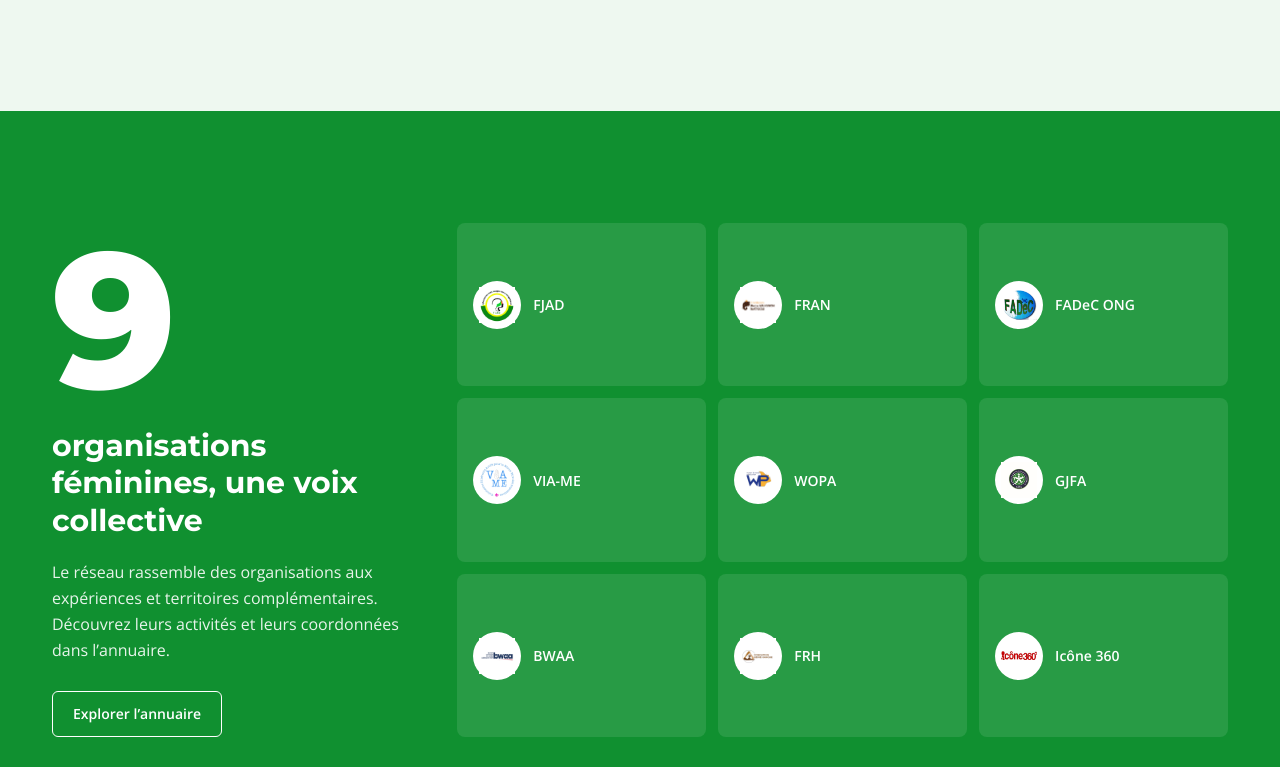
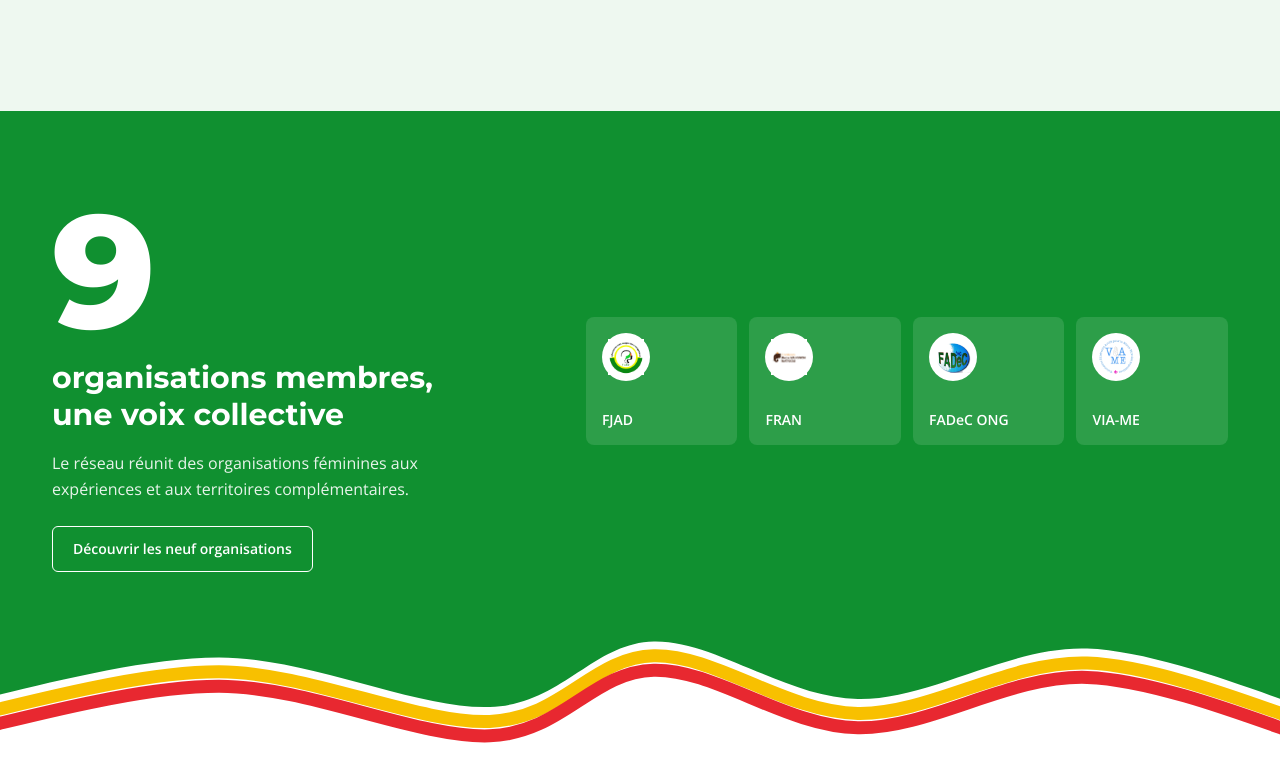
Before and after one commit to TripleCrownDiamond/rve, a React (Vite) app in the folder site_web/: page / in a window 1280 px wide. Shown: the part 2030-2797 px from the top of the page. Built offline with nearby package versions, Linux system fonts and the light colour scheme.

Commit message:
Alléger l'accueil et élargir la vague et les menus

```diff
--- a/site_web/src/App.tsx
+++ b/site_web/src/App.tsx
@@ -29,15 +29,11 @@ import { PageHeader, PageBody } from './components/PageHeader.tsx';
 import { Lien } from './router';
 
 import { ActionArticle } from './components/ActionsSection.tsx';
-import { ResourceItem } from './components/ResourcesSection.tsx';
-import { MemberOrg } from './components/MemberLogos.tsx';
 import { DomainItem } from './components/DomainsSection.tsx';
 import {
   ContactModal,
   JoinModal,
   ArticleModal,
-  ResourceModal,
-  MemberDetailModal,
   DomainDetailModal,
 } from './components/Modals.tsx';
 
@@ -57,8 +53,6 @@ export default function App() {
   const [sujetContact, setSujetContact] = useState('Renseignement général');
   const [adhesionOuverte, setAdhesionOuverte] = useState(false);
   const [article, setArticle] = useState<ActionArticle | null>(null);
-  const [ressource, setRessource] = useState<ResourceItem | null>(null);
-  const [membre, setMembre] = useState<MemberOrg | null>(null);
   const [domaine, setDomaine] = useState<DomainItem | null>(null);
 
   const ouvrirContact = (sujet?: string) => {
@@ -82,8 +76,6 @@ export default function App() {
             onOpenContact={ouvrirContact}
             onOpenJoin={ouvrirAdhesion}
             onSelectArticle={setArticle}
-            onSelectResource={setRessource}
-            onSelectMember={setMembre}
             onSelectDomain={setDomaine}
           />
         );
@@ -140,12 +132,6 @@ export default function App() {
         onClose={() => setAdhesionOuverte(false)}
       />
       <ArticleModal article={article} onClose={() => setArticle(null)} />
-      <ResourceModal resource={ressource} onClose={() => setRessource(null)} />
-      <MemberDetailModal
-        member={membre}
-        onClose={() => setMembre(null)}
-        onContact={ouvrirContact}
-      />
       <DomainDetailModal
         domain={domaine}
         onClose={() => setDomaine(null)}
--- a/site_web/src/components/ActionsSection.tsx
+++ b/site_web/src/components/ActionsSection.tsx
@@ -8,7 +8,6 @@ import {
   CartePied,
   CarteVisuel,
   Etiquette,
-  Grille,
   Meta,
 } from './ui';
 import { ArrowRight } from 'lucide-react';
@@ -65,11 +64,6 @@ interface ActionsSectionProps {
 export const ActionsSection: React.FC<ActionsSectionProps> = ({
   onSelectArticle,
 }) => {
-  const [une, ...suite] = [
-    ARTICLES.find((a) => a.isMain) || ARTICLES[0],
-    ...ARTICLES.filter((a) => !(a.isMain || a === ARTICLES[0])),
-  ];
-
   return (
     <section id="actions" className="overflow-hidden bg-surface-sunken py-20 lg:py-28">
       <div className="relative mx-auto w-full max-w-[1240px] px-6 sm:px-8">
@@ -78,62 +72,31 @@ export const ActionsSection: React.FC<ActionsSectionProps> = ({
         </Flottante>
         <Reveal as="header" className="mb-14 max-w-2xl">
           <h2 className="font-display text-3xl font-extrabold leading-tight tracking-tight text-ink sm:text-4xl">
-            L’impact en mouvement sur le terrain et auprès des institutions
+            Actualités du réseau
           </h2>
           <p className="mt-4 max-w-[58ch] text-base leading-relaxed text-ink-soft">
-            Initiatives, ateliers stratégiques et missions de plaidoyer portés
-            par les organisations membres.
+            Retrouvez les actions documentées du RVE-Bénin et de ses organisations membres.
           </p>
         </Reveal>
 
-        {/* Deux rangées autonomes, au lieu de deux colonnes de hauteurs
-            différentes. C'est ce qui produisait le vide : la colonne des
-            articles secondaires dépassait l'article à la une, qui s'arrêtait
-            en laissant un trou sous lui. Une rangée ne peut pas creuser de
-            vide sous sa voisine. */}
-        <Carte
-          onClick={() => onSelectArticle(une)}
-          className="overflow-hidden lg:grid lg:grid-cols-2"
-        >
-          {/* Ratio fixe : la photographie n'est plus étirée pour rattraper
-              la hauteur d'une colonne voisine. */}
-          <CarteVisuel
-            src={une.imageUrl}
-            ratio="aspect-[16/11] lg:aspect-auto lg:h-full"
-          />
-          <CarteCorps className="justify-center lg:p-10">
-            <Etiquette>{une.category}</Etiquette>
-            <span className="mt-3 font-display text-[clamp(1.25rem,2.2vw,1.75rem)] font-extrabold leading-tight text-ink">
-              {une.title}
-            </span>
-            <span className="mt-4 line-clamp-3 leading-relaxed text-ink-soft">
-              {une.excerpt}
-            </span>
-            <Meta
-              items={[une.date, une.location, une.readTime]}
-              className="mt-6"
-            />
-            <CartePied>Lire l’article</CartePied>
-          </CarteCorps>
-        </Carte>
-
-        <Grille className="mt-8">
-          {suite.slice(0, 3).map((article) => (
+        <div className="grid gap-6 lg:grid-cols-2">
+          {ARTICLES.slice(0, 2).map((article) => (
             <Carte key={article.id} onClick={() => onSelectArticle(article)}>
-              <CarteVisuel src={article.imageUrl} />
+              <CarteVisuel src={article.imageUrl} ratio="aspect-[16/9]" />
               <CarteCorps>
                 <Etiquette>{article.category}</Etiquette>
-                <span className="mt-2 font-display text-base font-bold leading-snug text-ink">
+                <span className="mt-3 font-display text-xl font-bold leading-snug text-ink">
                   {article.title}
                 </span>
                 <span className="mt-3 line-clamp-2 text-sm leading-relaxed text-ink-soft">
                   {article.excerpt}
                 </span>
                 <Meta items={[article.date, article.readTime]} className="mt-auto pt-5" />
+                <CartePied>Lire l’article</CartePied>
               </CarteCorps>
             </Carte>
           ))}
-        </Grille>
+        </div>
 
         <div className="mt-12 flex justify-center">
           <Bouton vers="/actions" ton="secondaire" icone="fleche">
--- a/site_web/src/components/CollegesSection.tsx
+++ b/site_web/src/components/CollegesSection.tsx
@@ -3,25 +3,25 @@ import { Vague } from './Vague';
 import { MEMBER_ORGANIZATIONS } from './MemberLogos';
 import { Lien } from '../router';
 
-/** Les neuf membres, sans attribution thématique non documentée. */
+/** L’accueil donne un aperçu ; les neuf fiches restent dans l’annuaire. */
 export const CollegesSection: React.FC = () => {
   const membres = MEMBER_ORGANIZATIONS.filter((m) => m.category !== 'Partenaire Stratégique');
   return (
-    <section id="colleges" aria-labelledby="membres-titre" className="bg-rve-green">
-      <div className="mx-auto max-w-[1240px] px-6 pt-20 pb-14 sm:px-8 lg:pt-28">
-        <div className="grid gap-10 lg:grid-cols-12">
-          <div className="lg:col-span-4">
-            <p className="font-display text-[clamp(5.5rem,16vw,12rem)] font-extrabold leading-none text-white">9</p>
-            <h2 id="membres-titre" className="mt-3 max-w-[18ch] font-display text-3xl font-bold leading-tight text-white">organisations féminines, une voix collective</h2>
-            <p className="mt-5 max-w-[48ch] leading-relaxed text-white/90">Le réseau rassemble des organisations aux expériences et territoires complémentaires. Découvrez leurs activités et leurs coordonnées dans l’annuaire.</p>
-            <Lien vers="/membres" className="mt-7 inline-flex rounded-bouton border border-white px-5 py-3 text-sm font-semibold text-white hover:bg-white hover:text-rve-green-ink">Explorer l’annuaire</Lien>
+    <section id="colleges" aria-labelledby="membres-titre" className="overflow-hidden bg-surface">
+      <div className="bg-rve-green">
+        <div className="mx-auto grid max-w-[1240px] gap-10 px-6 pt-16 pb-10 sm:px-8 lg:grid-cols-[minmax(0,1fr)_minmax(0,1.3fr)] lg:items-center lg:pt-20 lg:pb-12">
+          <div>
+            <p className="font-display text-[clamp(5.5rem,14vw,10rem)] font-extrabold leading-none text-white">9</p>
+            <h2 id="membres-titre" className="mt-2 max-w-[20ch] font-display text-3xl font-bold leading-tight text-white">organisations membres, une voix collective</h2>
+            <p className="mt-4 max-w-[48ch] leading-relaxed text-white/90">Le réseau réunit des organisations féminines aux expériences et aux territoires complémentaires.</p>
+            <Lien vers="/membres" className="mt-6 inline-flex rounded-bouton border border-white px-5 py-3 text-sm font-semibold text-white transition-colors hover:bg-white hover:text-rve-green-ink">Découvrir les neuf organisations</Lien>
           </div>
-          <ul className="grid gap-3 sm:grid-cols-2 lg:col-span-8 lg:grid-cols-3">
-            {membres.map((m) => <li key={m.id}><Lien vers={`/membres/${m.id}`} className="flex h-full min-h-24 items-center gap-3 rounded-carte bg-white/10 p-4 text-white hover:bg-white/20 focus-visible:outline-2 focus-visible:outline-white"><span className="flex h-12 w-12 shrink-0 items-center justify-center rounded-full bg-white p-1.5 [&_img]:max-h-10">{m.logo}</span><span className="text-sm font-semibold leading-snug">{m.shortName}</span></Lien></li>)}
+          <ul className="grid grid-cols-2 gap-3 sm:grid-cols-4" aria-label="Aperçu des organisations membres">
+            {membres.slice(0, 4).map((m) => <li key={m.id}><Lien vers={`/membres/${m.id}`} className="flex min-h-32 flex-col items-start justify-between rounded-carte bg-white/12 p-4 text-white transition-colors hover:bg-white/20 focus-visible:outline-2 focus-visible:outline-white"><span className="flex h-12 w-12 items-center justify-center rounded-full bg-white p-1.5 [&_img]:max-h-10">{m.logo}</span><span className="mt-4 text-sm font-semibold leading-snug">{m.shortName}</span></Lien></li>)}
           </ul>
         </div>
       </div>
-      <Vague dessine termine="var(--color-rve-green)" className="pointer-events-none -mt-px -mb-px block h-24 w-full sm:h-28 lg:h-32" />
+      <Vague termine="var(--color-rve-green)" className="pointer-events-none -ml-12 -mt-px -mb-px block h-24 w-[calc(100%+6rem)] max-w-none sm:h-28 lg:h-32" />
     </section>
   );
 };
--- a/site_web/src/components/DomainsSection.tsx
+++ b/site_web/src/components/DomainsSection.tsx
@@ -1,6 +1,7 @@
-import React, { useState } from 'react';
-import { Anneau, Flottante, Tache } from './Decor';
+import React from 'react';
+import { Flottante, Tache } from './Decor';
 import { Reveal } from './Reveal';
+import { Lien } from '../router';
 import {
   Users2,
   HeartPulse,
@@ -8,7 +9,6 @@ import {
   GraduationCap,
   TrendingUp,
   FlaskConical,
-  ChevronRight,
   ArrowUpRight
 } from 'lucide-react';
 
@@ -128,21 +128,20 @@ export const DomainsSection: React.FC<DomainsSectionProps> = ({ onSelectDomain }
         <Tache couleur="var(--color-rve-yellow)" className="h-64 w-64 opacity-[0.09]" />
       </Flottante>
       <div className="max-w-[1240px] mx-auto px-6 sm:px-8">
-        {/* Charte §29 : « H1 en haut, six blocs icône-titre-texte en grille
-            3 × 2, vague légère en pied. Aucun autre élément. » Le sur-titre
-            en capitales et la note latérale sur les ODD tombent donc. */}
+        {/* L’accueil présente trois portes d’entrée. Les six domaines et
+            leurs descriptions complètes vivent sur la page dédiée. */}
         <Reveal as="header" className="mb-16 max-w-2xl">
           <h2 className="font-display text-3xl font-extrabold leading-tight tracking-tight text-ink sm:text-4xl">
-            6 piliers essentiels pour une transformation systémique
+            Les domaines d’action du réseau
           </h2>
           <p className="mt-4 text-base leading-relaxed text-ink-soft">
-            Une approche globale et transversale pour répondre avec précision aux défis structurels auxquels sont confrontées les femmes et les filles béninoises.
+            Le RVE-Bénin agit sur les droits, la santé, le climat, l’éducation, l’autonomie économique et la production de données.
           </p>
         </Reveal>
 
-        {/* 6 Cards Grid (3x2 on desktop) */}
+        {/* Trois domaines mis en avant ; l’ensemble reste accessible en un clic. */}
         <div className="grid grid-cols-1 md:grid-cols-2 lg:grid-cols-3 gap-6 sm:gap-8">
-          {DOMAINS.map((domain) => (
+          {DOMAINS.slice(0, 3).map((domain) => (
             <button
               key={domain.id}
               type="button"
@@ -178,6 +177,9 @@ export const DomainsSection: React.FC<DomainsSectionProps> = ({ onSelectDomain }
             </button>
           ))}
         </div>
+        <Lien vers="/domaines" className="mt-8 inline-flex items-center gap-2 font-semibold text-rve-green-ink underline-offset-4 hover:underline">
+          Voir les six domaines d’intervention <ArrowUpRight className="h-4 w-4" aria-hidden="true" />
+        </Lien>
       </div>
 
     </section>
--- a/site_web/src/components/Navbar.tsx
+++ b/site_web/src/components/Navbar.tsx
@@ -112,7 +112,7 @@ const FAMILLES: Famille[] = [
     encart: {
       titre: 'Rejoindre le réseau',
       texte: 'Les organisations féminines de la société civile béninoise peuvent déposer une candidature.',
-      vers: '/partenariats',
+      vers: '/adhesion',
       action: 'Comment adhérer',
       image: '/assets/img/participante-table.jpg',
     },
@@ -184,7 +184,7 @@ export const Navbar: React.FC<NavbarProps> = ({ onOpenContact, onOpenJoin }) =>
           <Logo variant={opaque ? 'color' : 'white'} size="sm" />
         </Lien>
 
-        <nav className="hidden items-center gap-1 lg:flex">
+        <nav aria-label="Navigation principale" className="hidden items-center gap-1 lg:flex">
           {FAMILLES.map((famille) => {
             const ouvert = deroulant === famille.label;
             const actif = familleActive(famille);
@@ -228,7 +228,7 @@ export const Navbar: React.FC<NavbarProps> = ({ onOpenContact, onOpenJoin }) =>
               >
                 <button
                   type="button"
-                  onClick={() => setDeroulant(ouvert ? null : famille.label)}
+                  onClick={() => setDeroulant(famille.label)}
                   aria-expanded={ouvert}
                   aria-haspopup="true"
                   className={`relative flex cursor-pointer items-center gap-1.5 rounded-bouton px-3 py-2 text-sm font-medium whitespace-nowrap transition-colors duration-150 ${
@@ -299,10 +299,17 @@ export const Navbar: React.FC<NavbarProps> = ({ onOpenContact, onOpenJoin }) =>
             l'en-tête. Centré sur son bouton, il débordait hors de l'écran
             pour la première et la dernière famille. */}
         {familleOuverte && familleOuverte.enfants.length > 0 && (
-<div className="absolute inset-x-0 top-full pt-3">
+          <div className="absolute inset-x-0 top-full pt-3">
                     <div className="overflow-hidden rounded-carte border border-line bg-surface shadow-xl">
                       <div className="grid gap-0 md:grid-cols-5">
-                        <ul className="p-3 md:col-span-3">
+                        <div className="p-5 md:col-span-3 lg:p-7">
+                          <div className="mb-4 flex items-center justify-between gap-4 border-b border-line pb-4">
+                            <p className="font-display text-lg font-bold text-ink">{familleOuverte.label}</p>
+                            <Lien vers={familleOuverte.vers} onClick={() => setDeroulant(null)} className="inline-flex shrink-0 items-center gap-1 text-sm font-semibold text-rve-green-ink hover:underline">
+                              Vue d’ensemble <ArrowRight className="h-4 w-4" aria-hidden="true" />
+                            </Lien>
+                          </div>
+                        <ul className="grid gap-2 sm:grid-cols-2">
                           {familleOuverte.enfants.map((enfant) => {
                             const Icone = enfant.icone;
                             const courant = racine === enfant.vers;
@@ -349,6 +356,7 @@ export const Navbar: React.FC<NavbarProps> = ({ onOpenContact, onOpenJoin }) =>
                             );
                           })}
                         </ul>
+                        </div>
 
                         {familleOuverte.encart && (
                           <Lien
@@ -385,7 +393,7 @@ export const Navbar: React.FC<NavbarProps> = ({ onOpenContact, onOpenJoin }) =>
                         )}
                       </div>
                     </div>
-                  </div>
+          </div>
         )}
 
         <button
--- a/site_web/src/components/PageHeader.tsx
+++ b/site_web/src/components/PageHeader.tsx
@@ -121,7 +121,7 @@ export const PageHeader: React.FC<PageHeaderProps> = ({
 
       <Vague
         termine="var(--color-surface)"
-        className="pointer-events-none absolute inset-x-0 -bottom-px block h-16 w-full rotate-180 sm:h-20"
+        className="pointer-events-none absolute -left-12 -bottom-px block h-16 w-[calc(100%+6rem)] max-w-none rotate-180 sm:h-20"
       />
     </header>
   );
--- a/site_web/src/pages/Accueil.tsx
+++ b/site_web/src/pages/Accueil.tsx
@@ -4,19 +4,12 @@ import { AboutSection } from '../components/AboutSection.tsx';
 import { CollegesSection } from '../components/CollegesSection.tsx';
 import { DomainsSection, DomainItem } from '../components/DomainsSection.tsx';
 import { ActionsSection, ActionArticle } from '../components/ActionsSection.tsx';
-import { VisionValuesSection } from '../components/VisionValuesSection.tsx';
-import { MembersSection } from '../components/MembersSection.tsx';
-import { MemberOrg } from '../components/MemberLogos.tsx';
-import { GovernanceSection } from '../components/GovernanceSection.tsx';
-import { ResourcesSection, ResourceItem } from '../components/ResourcesSection.tsx';
 import { ContactSection } from '../components/ContactSection.tsx';
 
 interface AccueilProps {
   onOpenContact: (subject?: string) => void;
   onOpenJoin: () => void;
   onSelectArticle: (a: ActionArticle) => void;
-  onSelectResource: (r: ResourceItem) => void;
-  onSelectMember: (m: MemberOrg) => void;
   onSelectDomain: (d: DomainItem) => void;
 }
 
@@ -31,8 +24,6 @@ export const Accueil: React.FC<AccueilProps> = ({
   onOpenContact,
   onOpenJoin,
   onSelectArticle,
-  onSelectResource,
-  onSelectMember,
   onSelectDomain,
 }) => {
   const versSection = (id: string) => {
@@ -50,10 +41,6 @@ export const Accueil: React.FC<AccueilProps> = ({
       <CollegesSection />
       <DomainsSection onSelectDomain={onSelectDomain} />
       <ActionsSection onSelectArticle={onSelectArticle} />
-      <VisionValuesSection />
-      <MembersSection onOpenJoin={onOpenJoin} onSelectMember={onSelectMember} />
-      <GovernanceSection />
-      <ResourcesSection onDownloadResource={onSelectResource} />
       <ContactSection onOpenContact={onOpenContact} onOpenJoin={onOpenJoin} />
     </>
   );
--- a/site_web/src/router.tsx
+++ b/site_web/src/router.tsx
@@ -33,7 +33,12 @@ export function useRoute(): Route {
   const [route, setRoute] = useState<Route>(lire);
 
   useEffect(() => {
-    const auChangement = () => setRoute(lire());
+    const auChangement = () => {
+      setRoute(lire());
+      // Le navigateur peut restaurer l'ancienne position après le changement
+      // de fragment. On remonte une fois la nouvelle page affichée.
+      window.requestAnimationFrame(() => window.scrollTo({ top: 0, behavior: 'instant' }));
+    };
     window.addEventListener('hashchange', auChangement);
     return () => window.removeEventListener('hashchange', auChangement);
   }, []);
```
